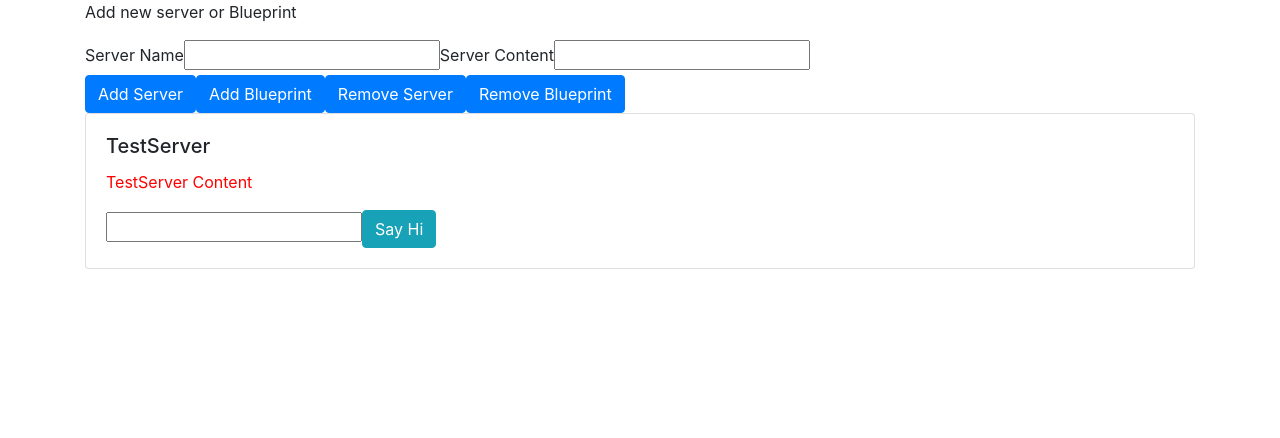
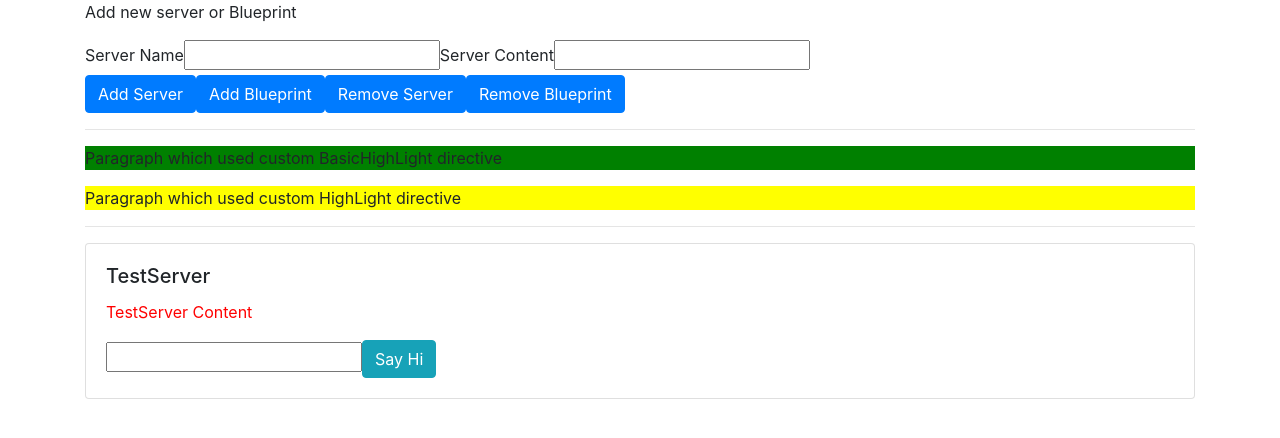
Before and after one commit to RomaM/maximilianschwarzmuller, an Angular app: page / in a window 1280 px wide. Shown: the top 438 px of the page. Built offline with nearby package versions, Linux system fonts and the light colour scheme.

Commit message:
changes for master 22.08.18

```diff
--- a/src/app/app.component.ts
+++ b/src/app/app.component.ts
@@ -39,4 +39,5 @@ export class AppComponent {
     this.serverElements = this.serverElements.filter( item =>
       item.name !== serverData.serverName);
   }
+
 }
--- a/src/app/app.module.ts
+++ b/src/app/app.module.ts
@@ -5,12 +5,16 @@ import { FormsModule } from '@angular/forms';
 import { AppComponent } from './app.component';
 import { ServerElementComponent } from './server-element/server-element.component';
 import { CockpitComponent } from './cockpit/cockpit.component';
+import {BasicHighlightDirective} from './directives/basic-highlight/basic-highlight.directive';
+import {HighlightDirective} from './directives/highlight/highlight.directive';
 
 @NgModule({
   declarations: [
     AppComponent,
     ServerElementComponent,
-    CockpitComponent
+    CockpitComponent,
+    BasicHighlightDirective,
+    HighlightDirective
   ],
   imports: [
     BrowserModule,
--- a/src/app/cockpit/cockpit.component.html
+++ b/src/app/cockpit/cockpit.component.html
@@ -17,3 +17,13 @@
 <button
         class="btn btn-primary"
         (click)="onRemoveBlueprint()">Remove Blueprint</button>
+
+
+<ng-template>
+
+</ng-template>
+
+<hr>
+<p appBasicHighlight>Paragraph which used custom BasicHighLight directive</p>
+<p [appHighlight]="'red'" defaultColor="yellow">Paragraph which used custom HighLight directive</p>
+<hr>
--- /dev/null
+++ b/src/app/directives/basic-highlight/basic-highlight.directive.ts
@@ -0,0 +1,14 @@
+import {Directive, ElementRef, OnInit} from '@angular/core';
+
+@Directive({
+  selector: '[appBasicHighlight]'
+})
+
+export class BasicHighlightDirective implements OnInit {
+  constructor(private elementRef: ElementRef) {
+  }
+
+  ngOnInit() {
+    this.elementRef.nativeElement.style.backgroundColor = 'green';
+  }
+}
--- /dev/null
+++ b/src/app/directives/highlight/highlight.directive.ts
@@ -0,0 +1,27 @@
+import {Directive, ElementRef, HostBinding, HostListener, Input, OnInit, Renderer2} from '@angular/core';
+
+@Directive({
+  selector: '[appHighlight]'
+})
+
+export class HighlightDirective implements OnInit {
+  constructor(private elRef: ElementRef, private renderer: Renderer2) { }
+
+  @Input() defaultColor = 'transparent';
+  @Input('appHighlight') highlightColor = 'blue';
+  @HostBinding('style.backgroundColor') backgroundColor: string;
+
+  ngOnInit() {
+    this.backgroundColor = this.defaultColor;
+  }
+
+  @HostListener('mouseenter') mouseover(eventData: Event) {
+    // this.renderer.setStyle(this.elRef.nativeElement, 'background-color', 'blue');
+    this.backgroundColor = this.highlightColor;
+  }
+
+  @HostListener('mouseleave') mouseleave(eventData: Event) {
+    // this.renderer.setStyle(this.elRef.nativeElement, 'background-color', 'transparent');
+    this.backgroundColor = this.defaultColor;
+  }
+}
```
Also changed, not shown: src/app/server-element/server-element.component.html (line endings or trailing spaces).
